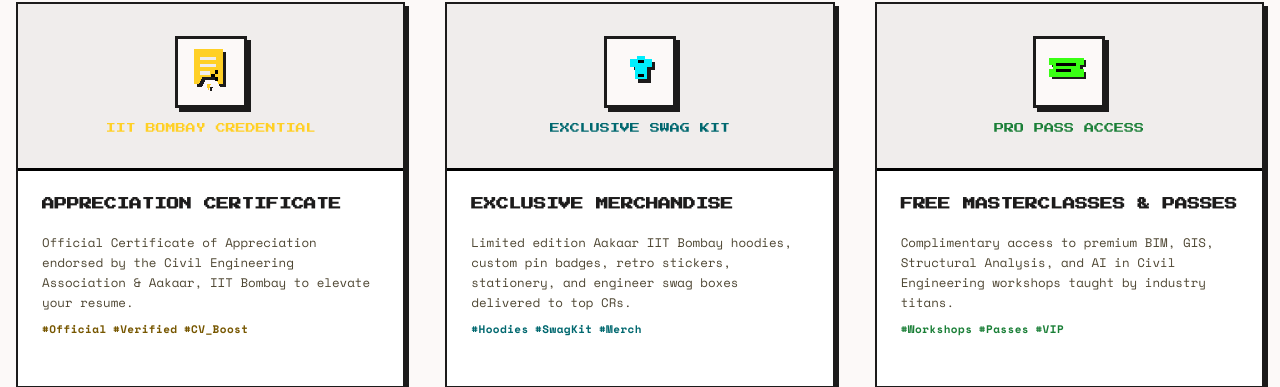
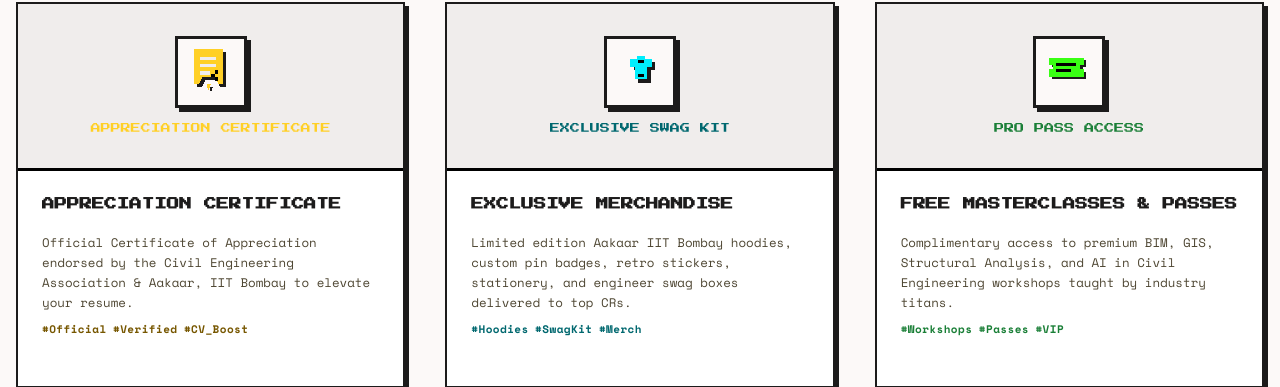
Before and after one commit to Nitesh-9009/crportal, a Django app: page /cr/ in a window 1280 px wide. Shown: the part 3025-3412 px from the top of the page. Run offline with Django 4.2, Linux system fonts and the light colour scheme; data that the repository does not hold is empty; some libraries are stand-ins or nearby versions.

Commit message:
Rename certificate reward label

```diff
--- a/aakarapp/templates/home.html
+++ b/aakarapp/templates/home.html
@@ -216,7 +216,7 @@
                             <path class="px-reward-mark" d="M36 30h4v4h-4zm-4 4h4v4h-4zm4 4h4v4h-4z"/>
                         </svg>
                     </div>
-                    <div class="font-pixel mt-2" style="font-size:10px;color:var(--px-yellow)">IIT BOMBAY CREDENTIAL</div>
+                    <div class="font-pixel mt-2" style="font-size:10px;color:var(--px-yellow)">APPRECIATION CERTIFICATE</div>
                 </div>
                 <div class="p-4 d-flex flex-column flex-grow-1">
                     <h3 class="font-pixel" style="font-size:.78rem;color:var(--px-headline);">Appreciation Certificate</h3>
```
